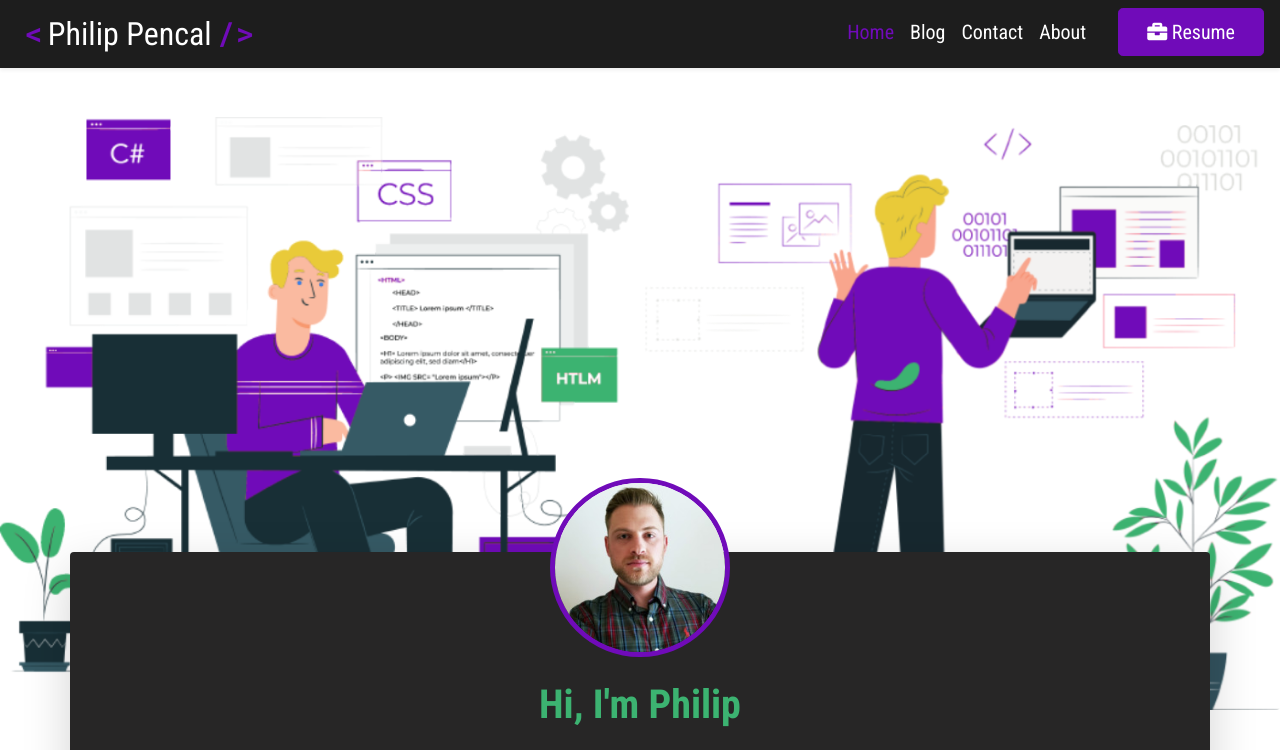
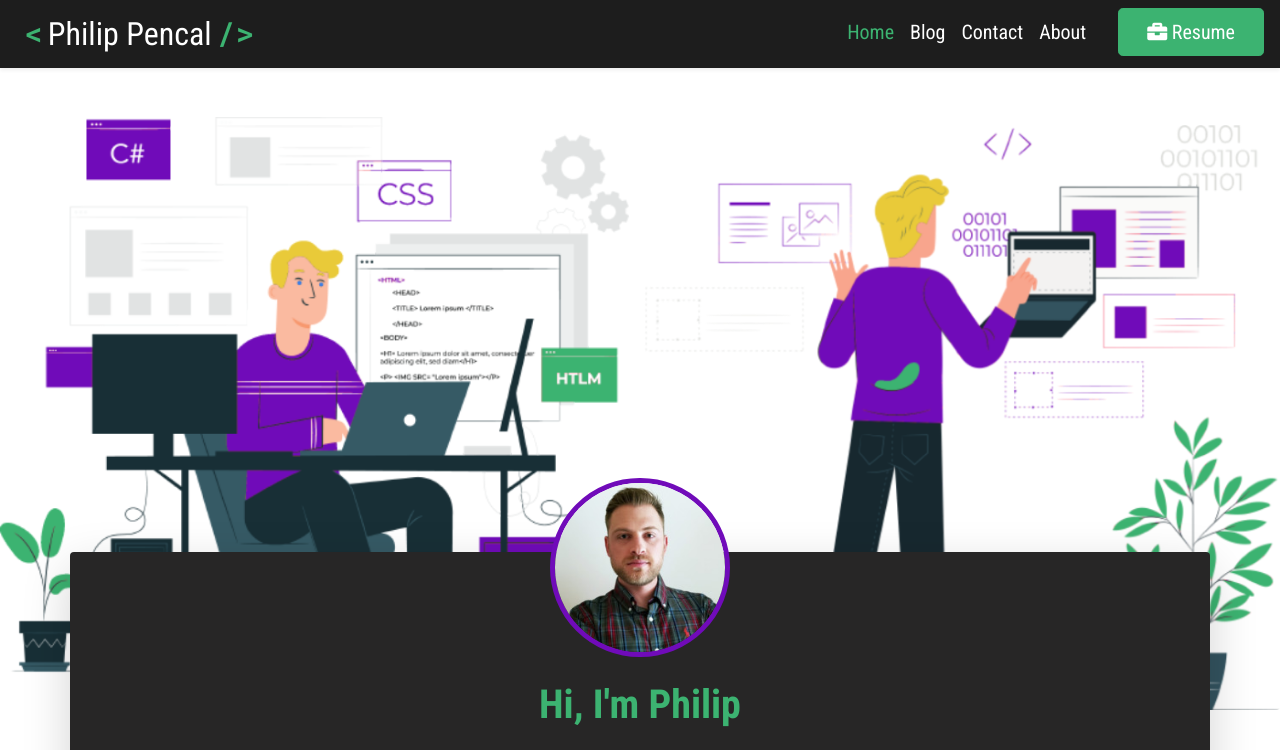
Before and after one commit to philippencal/pencal, a website: page index.html in a window 1280 px wide. Shown: the top 750 px of the page. Drawn offline with nearby package versions, Linux system fonts and the light colour scheme.

Commit message:
Menu final version

```diff
--- a/index.html
+++ b/index.html
@@ -18,9 +18,9 @@
     <!-- NavBar -->
     <nav class="navbar navbar-expand-lg navbar-dark bg-dark sticky-top shadow-sm p-2 px-md-4">
         <div class="navbar-brand text-primary">
-            <code class="h2 text-primary"><</code>
+            <code class="h2 text-secondary"><</code>
             <b class="h2 text-white">Philip Pencal</b>
-            <code class="h2 text-primary"> /></code>
+            <code class="h2 text-secondary"> /></code>
         </div>
         <button class="navbar-toggler" type="button" data-toggle="collapse" data-target="#navbarToggler"
             aria-controls="navbarToggler" aria-expanded="false" aria-label="Toggle navigation">
@@ -30,7 +30,7 @@
         <div class="collapse navbar-collapse" id="navbarToggler">
             <ul class="navbar-nav ml-auto my-2 my-md-0 mr-md-3">
                 <li class="nav-item text-center">
-                    <a class="nav-link h5 mt-1 text-primary" href="#">Home</a>
+                    <a class="nav-link h5 mt-1 text-secondary" href="#">Home</a>
                 </li>
                 <li class="nav-item text-center">
                     <a class="nav-link h5 mt-1 text-white" href="#">Blog</a>
@@ -42,7 +42,7 @@
                     <a class="nav-link h5 mt-1 text-white" href="#">About</a>
                 </li>
                 <li class="nav-item">
-                    <button class="btn btn-primary btn-block btn-lg ml-md-4" type="button">
+                    <button class="btn btn-secondary btn-block btn-lg ml-md-4" type="button">
                         <i class="fas fa-briefcase"></i>
                         Resume
                     </button>
```
